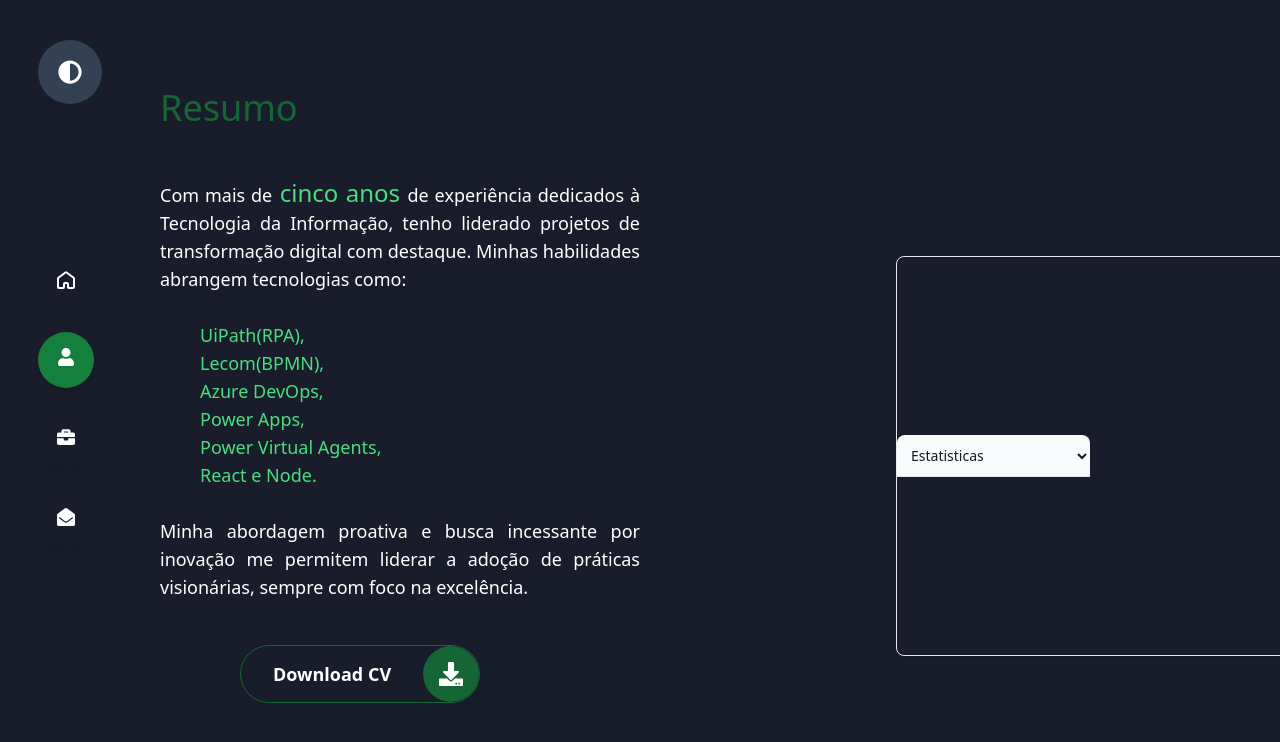
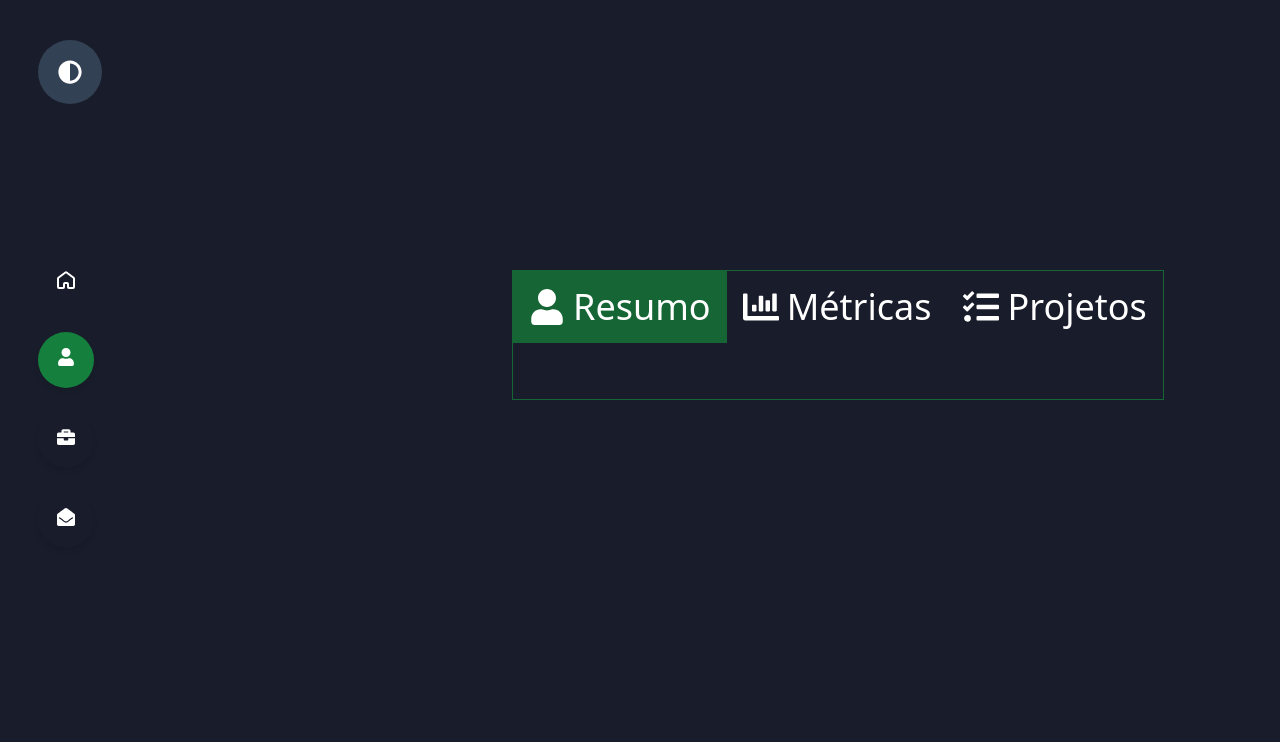
Before and after one commit to Tisiqueira/tiago-siqueira, a React (Vite) app in the folder frontend/: page / in a window 1280 px wide. Both pictures are taken after a click on the element 1213 px from the left and 360 px from the top of the page. Shown: the top 742 px of the page. Built offline with nearby package versions, Linux system fonts and the light colour scheme; what tailwindcss-animated would draw is missing.

Commit message:
change layout about

```diff
--- a/frontend/package.json
+++ b/frontend/package.json
@@ -27,7 +27,7 @@
     "eslint": "^8.45.0",
     "eslint-plugin-react-hooks": "^4.6.0",
     "eslint-plugin-react-refresh": "^0.4.3",
-    "postcss": "^8.4.28",
+    "postcss": "^8.4.29",
     "tailwind-clip-path": "^1.0.0",
     "tailwindcss": "^3.3.3",
     "typescript": "^5.0.2",
--- /dev/null
+++ b/frontend/src/view/components/Resumo.tsx
@@ -0,0 +1,97 @@
+import React, { useState } from 'react';
+import { FaUser, FaChartBar, FaTasks } from 'react-icons/fa';
+
+
+export function Resumo () {
+  const [activeTab, setActiveTab] = useState('profile'); // Defina o estado inicial para a guia ativa
+
+  const handleTabClick = (tab: React.SetStateAction<string>) => {
+    setActiveTab(tab);
+  };
+
+  return (
+    <div className='flex flex-col gap-2 border border-green-800 '>
+      <div className='w-full flex flex-row gap-0 '>
+
+      <div className="flex flex-row ">
+        <div
+          onClick={() => handleTabClick('profile')} // Ative a guia 'profile' ao clicar nela
+          title="Profile"
+          className={`flex flex-col ${activeTab === 'profile' ? 'bg-green-800' : ''}`}
+        >
+          <button
+            type="button"
+            className= {`items-center flex justify-center text-4xl p-4 font-medium disabled:cursor-not-allowed`}
+            role="tab"
+          >
+            <FaUser/>
+            <span className='ml-2'>Resumo</span>
+          </button>
+        </div>
+
+      </div>
+
+      <div className="flex flex-row ">
+        <div
+          onClick={() => handleTabClick('profile')} // Ative a guia 'profile' ao clicar nela
+          title="metricas"
+          className={`flex flex-col  ${activeTab === 'metricas' ? 'bg-green-800' : ''}`}
+        >
+          <button
+            type="button"
+
+
+            className= {`items-center flex justify-center text-4xl p-4 font-medium disabled:cursor-not-allowed hover:bg-green-800`}
+            role="tab"
+          >
+            <FaChartBar/>
+            <span className='ml-2'>Métricas</span>
+          </button>
+        </div>
+
+      </div>
+
+      <div className="flex flex-row ">
+        <div
+          onClick={() => handleTabClick('profile')} // Ative a guia 'profile' ao clicar nela
+          title="Profile"
+          className={`flex flex-col  ${activeTab === 'profile' ? '' : ''}`}
+        >
+          <button
+            type="button"
+            aria-controls=":r1:-tabpanel-0"
+
+            className= {`items-center flex justify-center text-4xl p-4 font-medium disabled:cursor-not-allowed hover:bg-green-800`}
+            role="tab"
+          >
+            <FaTasks/>
+            <span className='ml-2'>Projetos</span>
+          </button>
+        </div>
+
+      </div>
+
+      </div>
+
+      {/* Conteúdo */}
+      <div className="m-6 text-justify animate-pulse w-[80%]">
+
+
+
+        {activeTab === 'resumo' ? `
+          <p>
+          This is{' '}
+            <span className="text-white-800  ">Profile tab's associated content</span>. Clicking another tab will toggle the visibility of this one for the next. The tab JavaScript swaps classes to
+            control the content visibility and styling.
+        </p>
+
+        `: ""}
+
+
+
+
+
+      </div>
+    </div>
+  );
+}
--- a/frontend/src/view/layouts/AuthLayout.tsx
+++ b/frontend/src/view/layouts/AuthLayout.tsx
@@ -1,10 +1,11 @@
 import { SetStateAction, useRef, useState } from 'react'
-import { FaAdjust, FaBriefcase, FaEnvelopeOpen, FaUser, } from 'react-icons/fa'
+import { FaAdjust, FaBriefcase, FaEnvelopeOpen, FaReact, FaUser, } from 'react-icons/fa'
 
 import { IconHome } from '../components/IconHome'
 import { ProfileCard } from '../components/ProfileCard'
 import { AboutMe } from '../components/AboutMe'
 import { Cv } from '../components/Cv'
+import { Resumo } from '../components/Resumo'
 
 export function AuthLayout(){
 
@@ -13,7 +14,8 @@ export function AuthLayout(){
     const [activeSection, setActiveSection] = useState('home');
     const [activeClass, setactiveClass] = useState('active');
     const [activePolygonBar, setActivePolygonBar] = useState('');
-    let styleBar
+    // eslint-disable-next-line @typescript-eslint/no-unused-vars
+    let styleBar = ``
 
     // eslint-disable-next-line @typescript-eslint/no-unused-vars
     function handleActivePolygonBar(_SectionId: SetStateAction<string>){
@@ -99,54 +101,12 @@ export function AuthLayout(){
 
 
                 <section  id="about" className={`container about
-                    ${activeSection === 'about' ? '  grid grid-cols-2 min-h-screen' : 'hidden'}`}
+                    ${activeSection === 'about' ? '  grid grid-rows-2 min-h-screen' : 'hidden'}`}
                 >
-                    <div className="left-header flex items-center relative active animate-slide-left-div">
-                        <div className="left-about ml-40">
-                            <h3 className='text-green-800 text-4xl animate-bounce animate-infinite'>Resumo</h3>
-                            <h4 className='mt-10 text-justify'  >
 
-                                Com mais de
-                                <span className='text-green-400 text-2xl animate-fade animate-infinite animate-duration-[2000ms]
-                                 animate-ease-in-out '> cinco anos </span>
+                    <div className='flex w-1 ml-[40%] mt-auto'>
 
-                                de experiência dedicados à Tecnologia da Informação, tenho liderado projetos de transformação digital com destaque. Minhas habilidades abrangem tecnologias como: <br/> <br/>
-
-                                <span className='text-green-400 ml-10 text-center animate-fade animate-infinite animate-duration-[2000ms]
-                                 animate-ease-in-out '> UiPath(RPA), </span> <br/>
-                                 <span className='text-green-400 ml-10 animate-fade animate-infinite animate-duration-[2000ms]
-                                 animate-ease-in-out '>Lecom(BPMN), </span> <br/>
-                                 <span className='text-green-400 ml-10 animate-fade animate-infinite animate-duration-[2000ms]
-                                 animate-ease-in-out '>Azure DevOps, </span> <br/>
-                                 <span className='text-green-400 ml-10 animate-fade animate-infinite animate-duration-[2000ms]
-                                 animate-ease-in-out '>Power Apps,</span> <br/>
-                                 <span className='text-green-400 ml-10 animate-fade animate-infinite animate-duration-[2000ms]
-                                 animate-ease-in-out '>Power Virtual Agents, </span> <br/>
-                                 <span className='text-green-400 ml-10 animate-fade animate-infinite animate-duration-[2000ms]
-                                 animate-ease-in-out '>React e Node.</span> <br/>
-
-                                 <br/>Minha abordagem proativa e busca incessante por inovação me permitem liderar a adoção de práticas visionárias, sempre com foco na excelência.
-
-                            </h4>
-                            <div className="btn-con">
-                                <span className="items-center justify-center ml-[80%]">
-                                    < Cv/>
-                                </span>
-
-                            </div>
-                        </div>
-
-
-                    </div>
-                    <div className='w-full h-1/2 mt-[40%] ml-[40%] flex items-center relative border border-gray-200 rounded-lg shadow dark:bg-gray-800 dark:border-gray-700'>
-                        <div >
-                            <label  className='sr-only'>Selecione a guia</label>
-                            <select id="tabs" className="bg-gray-50 border-0 border-b border-gray-200 text-gray-900 text-sm rounded-t-lg focus:text-green-800 focus:border-blue-500 block w-full p-2.5 dark:bg-gray-700 dark:border-gray-600 dark:placeholder-gray-400 dark:text-white dark:focus:ring-blue-500 dark:focus:border-blue-500">
-                                <option>Estatisticas</option>
-                                <option>Projetos</option>
-                                <option>Informações adicionais</option>
-                            </select>
-                        </div>
+                        <Resumo />
                     </div>
 
 
@@ -164,6 +124,7 @@ export function AuthLayout(){
                     >
 
                     </div>
+
 
 
                 </section>
--- a/frontend/tailwind.config.js
+++ b/frontend/tailwind.config.js
@@ -9,6 +9,7 @@ export default {
   },
   plugins: [
     // eslint-disable-next-line no-undef
-    require('tailwindcss-animated')
+    require('tailwindcss-animated'),
+
   ],
 }
```
Also changed, not shown: 2 other files (tests, documents, lock files or other folders).
